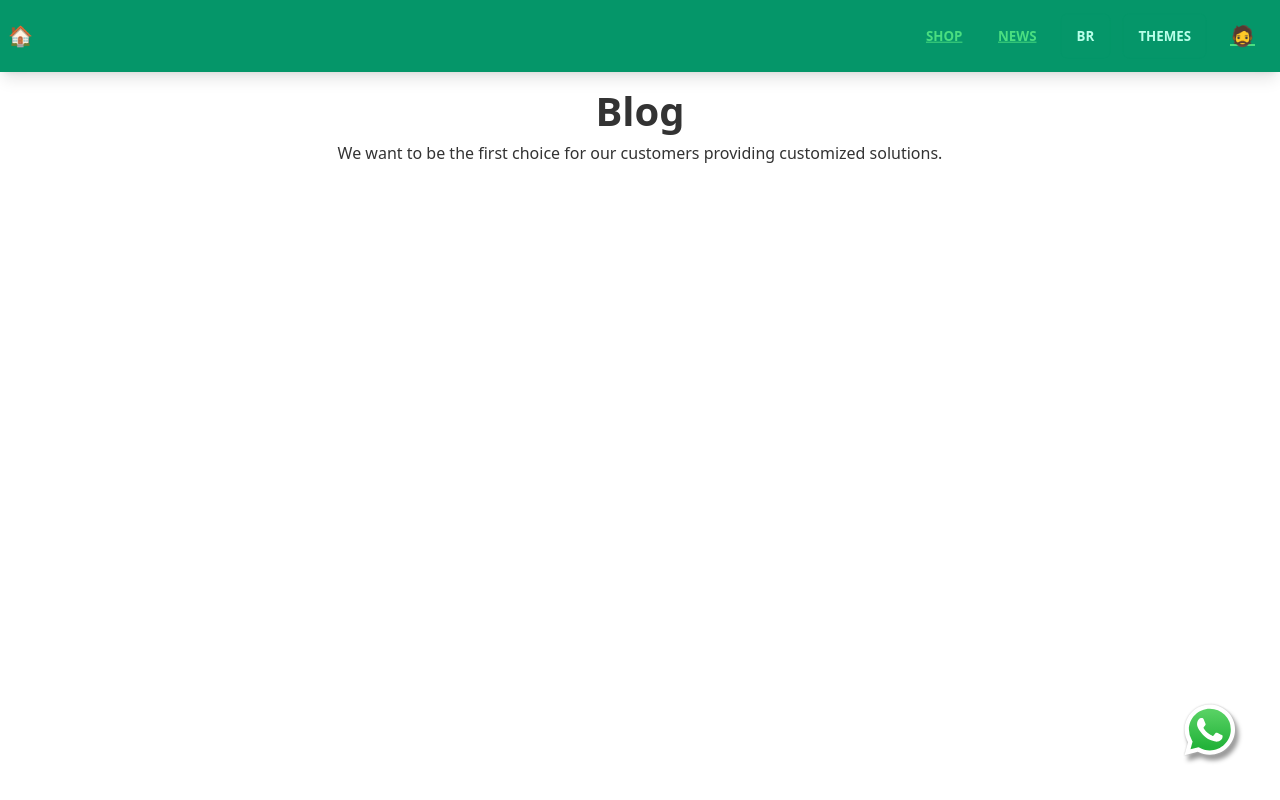
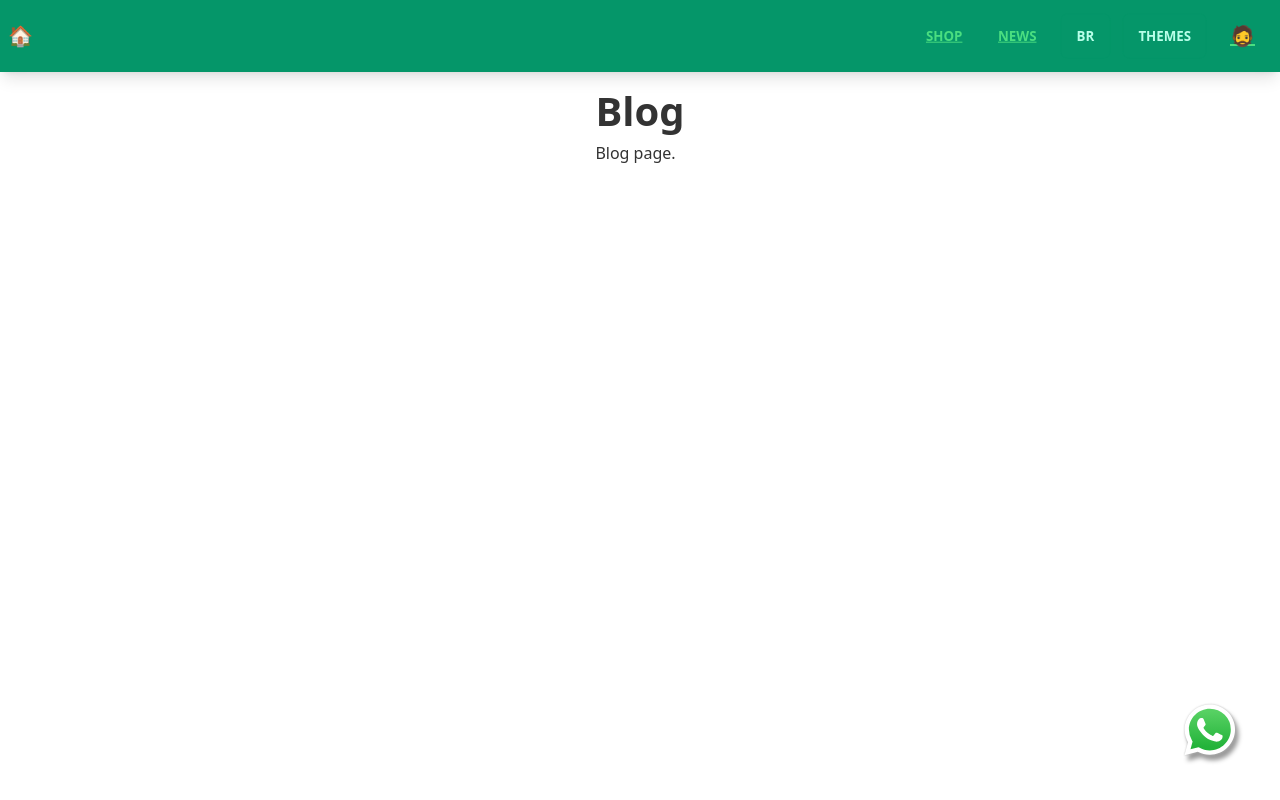
Before and after one commit to valmormn/react-nextjs-template, a Next.js app: page /blog in a window 1280 px wide. Shown: the top 800 px of the page. Built offline with nearby package versions, Linux system fonts and the light colour scheme.

Commit message:
Added Page Blog

```diff
--- a/src/pages/blog/index.tsx
+++ b/src/pages/blog/index.tsx
@@ -14,8 +14,7 @@ const Blog = () => {
       <article id="blog" data-type={Math.random()}>
         <h1>Blog</h1>
         <p>
-          We want to be the first choice for our customers providing customized
-          solutions.
+          Blog page.
         </p>
       </article>
     </>
```
Also changed, not shown: 1 other file (tests, documents, lock files or other folders).
